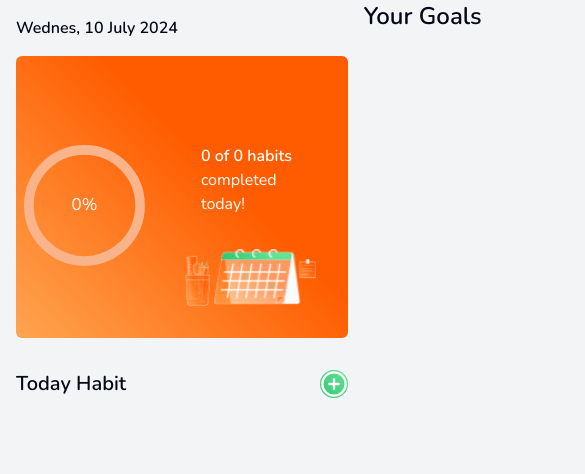
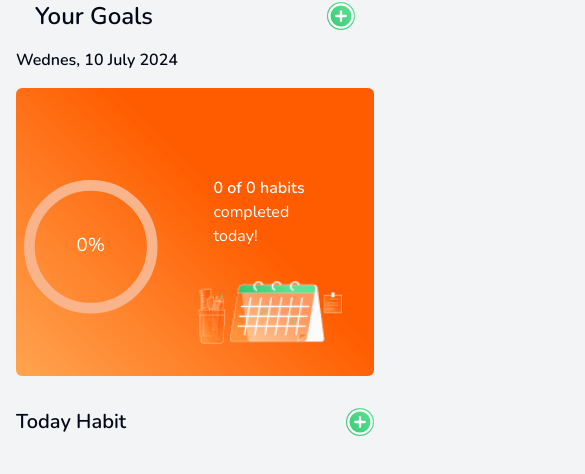
Before and after one commit to Pedroo07/Habita-App, a React (Vite) app: page / in a window 390 px wide. Shown: the top 474 px of the page, 585 px wide, since content can reach past the window. Built offline with nearby package versions, Linux system fonts and the light colour scheme.

Commit message:
treating responsiveness

```diff
--- a/src/components/home/GoalItem.tsx
+++ b/src/components/home/GoalItem.tsx
@@ -1,6 +1,6 @@
 import { DropdownMenu, DropdownMenuContent, DropdownMenuItem, DropdownMenuTrigger } from "../ui/dropdown-menu"
 import { differenceInMinutes, formatDistanceToNow } from "date-fns"
-import { ptBR } from "date-fns/locale"
+import { enUS} from "date-fns/locale"
 import { EllipsisVertical, Trash2 } from "lucide-react"
 import { useEffect, useState } from "react"
 
@@ -41,7 +41,7 @@ export const GoalItem: React.FC<GoalItemPops> = ({ item, onDelete}) => {
         const caulculateTimeAgo = () => {
             const timePassed = formatDistanceToNow(item.date, {
                 addSuffix: true,
-                locale: ptBR
+                locale: enUS
             })
             setTimeAgo(timePassed)
         }
--- a/src/components/home/Goals.tsx
+++ b/src/components/home/Goals.tsx
@@ -101,7 +101,7 @@ export const Goals:React.FC = () => {
                     </DialogContent>
                 </Dialog>
             </div>
-            <ul className="flex flex-col gap-2 items-center text-start">
+            <ul className="flex flex-col gap-2 items-center text-start max-md:items-start">
                 {items.map((item => (
                     <GoalItem key={item.id}  item={item} onDelete={handleDeleteItem}  />
                 )))}
--- a/src/components/home/Home.tsx
+++ b/src/components/home/Home.tsx
@@ -11,7 +11,7 @@ export const Home = () => {
   const year = now.getFullYear()
 
   return (
-    <div className="flex justify-around">
+    <div className="flex justify-around max-md:flex-col-reverse max-md:items-center">
       <div className="flex flex-col gap-4 p-4">
         <h4 className="font-semibold">{dayOfWeek}, {day} {month} {year}</h4>
         <TodoDaily />
```
